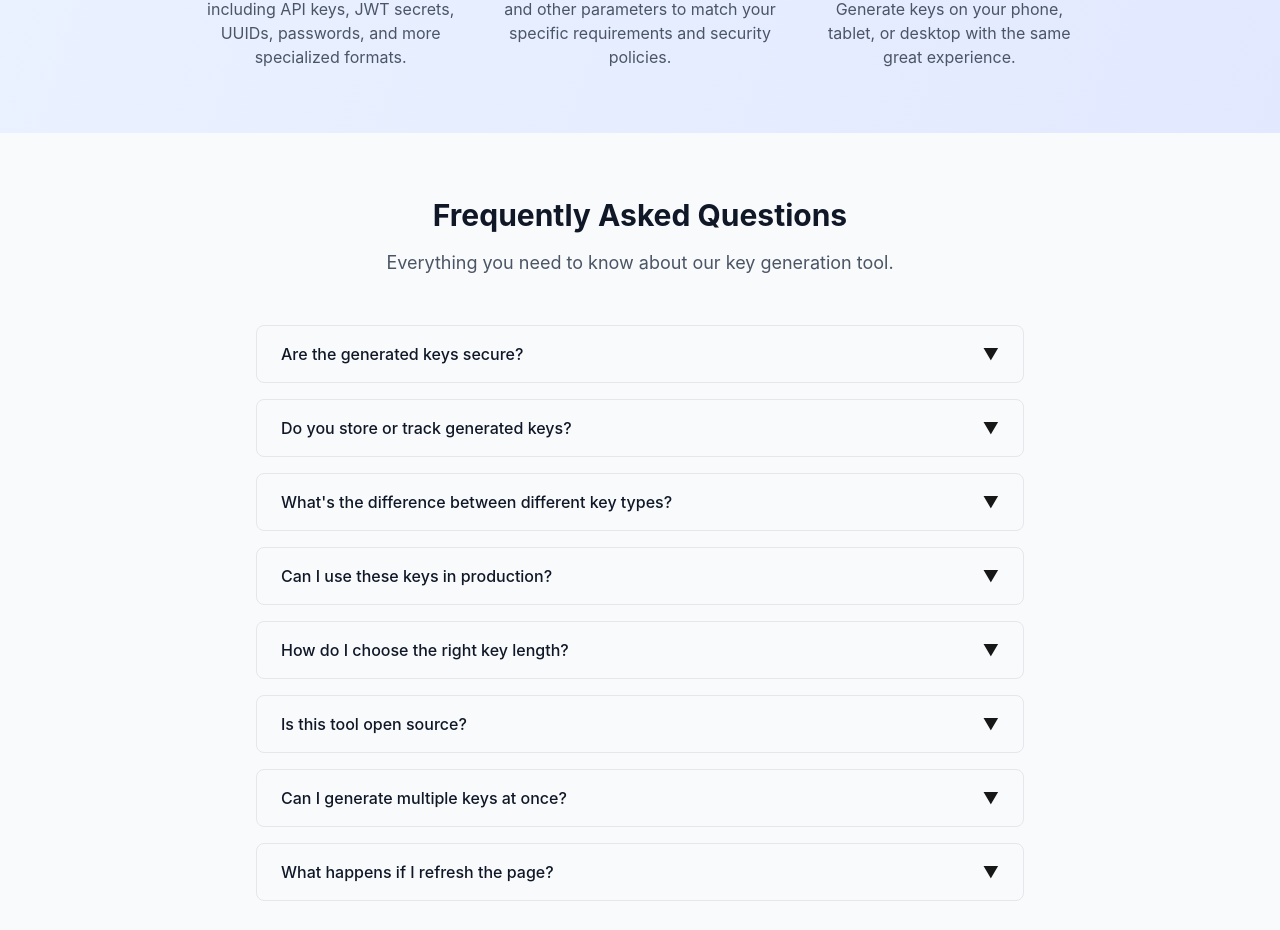
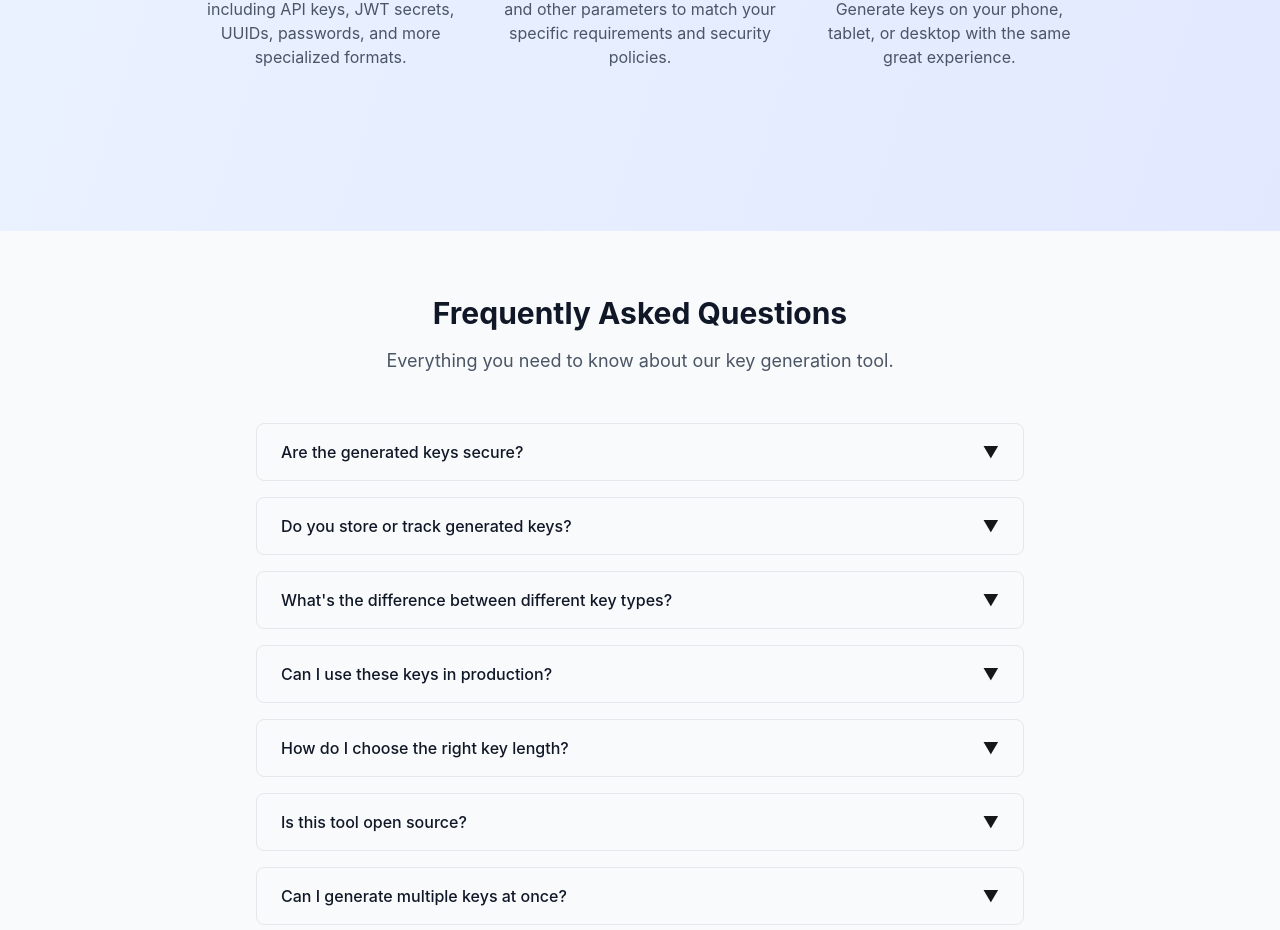
Before and after one commit to yjgoo/key-generator, a Next.js app: page / in a window 1280 px wide. Shown: the part 2716-3646 px from the top of the page. Built offline with nearby package versions, Linux system fonts and the light colour scheme; no server answers.

Commit message:
Add restrained ad slots to key pages

```diff
--- a/src/app/page.tsx
+++ b/src/app/page.tsx
@@ -4,6 +4,7 @@ import { Hero } from '@/components/Hero';
 import { Introduction } from '@/components/Introduction';
 import { FAQ } from '@/components/FAQ';
 import { Footer } from '@/components/Footer';
+import { AdSlot } from '@/components/AdSlot';
 
 export default function Home() {
   return (
@@ -13,6 +14,7 @@ export default function Home() {
         <Hero />
         <KeyGenerators />
         <Introduction />
+        <AdSlot placement="inline-banner" className="px-4 pb-12" />
         <FAQ />
       </main>
       <Footer />
--- a/src/app/posts/[slug]/page.tsx
+++ b/src/app/posts/[slug]/page.tsx
@@ -8,6 +8,7 @@ import rehypeSanitize from 'rehype-sanitize';
 import { Header } from '@/components/Header';
 import { Footer } from '@/components/Footer';
 import { ShareSection } from '@/components/ShareSection';
+import { AdSlot } from '@/components/AdSlot';
 import { addCommentAction } from './actions';
 import { getPublishedPostBySlug, listComments, listRelatedPostsByTags, listRelatedTools } from '@/lib/posts';
 
@@ -406,6 +407,7 @@ export default async function PostDetailPage({ params }: PageProps) {
 
           <aside className="space-y-6 lg:sticky lg:top-24 h-fit">
             <ShareSection title={post.title} url={shareUrl} />
+            <AdSlot placement="content-rectangle" />
             {relatedTools.length > 0 && (
               <section aria-labelledby="related-tools-title">
                 <div className="rounded-xl border border-gray-200 bg-white p-5 shadow-sm">
--- a/src/app/posts/page.tsx
+++ b/src/app/posts/page.tsx
@@ -3,6 +3,7 @@ import Image from 'next/image';
 import Link from 'next/link';
 import { Header } from '@/components/Header';
 import { Footer } from '@/components/Footer';
+import { AdSlot } from '@/components/AdSlot';
 import { listPublishedCategories, listPublishedPosts, listPublishedTags } from '@/lib/posts';
 
 export const metadata: Metadata = {
@@ -158,6 +159,8 @@ export default async function PostsPage({ searchParams }: PostsPageProps) {
           )}
         </div>
 
+        <AdSlot placement="inline-banner" className="mb-8" />
+
         <div className="grid gap-6">
           {posts.map((post) => (
             <Link
--- /dev/null
+++ b/src/components/AdSlot.tsx
@@ -0,0 +1,55 @@
+import Script from 'next/script';
+
+type AdPlacement = 'inline-banner' | 'content-rectangle';
+
+const ADS = {
+  'inline-banner': {
+    key: 'bb9f14d28ee91bb533468621fcdff0d5',
+    width: 320,
+    height: 50,
+  },
+  'content-rectangle': {
+    key: '84c222d080ecc5b3e21d6b8d44156eb5',
+    width: 300,
+    height: 250,
+  },
+} satisfies Record<AdPlacement, { key: string; width: number; height: number }>;
+
+interface AdSlotProps {
+  placement: AdPlacement;
+  className?: string;
+}
+
+export function AdSlot({ placement, className = '' }: AdSlotProps) {
+  const ad = ADS[placement];
+  const scriptId = `ad-options-${placement}`;
+
+  return (
+    <aside
+      className={`mx-auto flex w-full justify-center overflow-hidden ${className}`}
+      aria-label="Advertisement"
+    >
+      <div
+        className="flex items-center justify-center"
+        style={{ width: ad.width, minHeight: ad.height }}
+      >
+        <Script id={scriptId} strategy="afterInteractive">
+          {`
+            window.atOptions = {
+              key: '${ad.key}',
+              format: 'iframe',
+              height: ${ad.height},
+              width: ${ad.width},
+              params: {}
+            };
+          `}
+        </Script>
+        <Script
+          id={`ad-invoke-${placement}`}
+          src={`https://www.highperformanceformat.com/${ad.key}/invoke.js`}
+          strategy="afterInteractive"
+        />
+      </div>
+    </aside>
+  );
+}
--- a/src/components/GeneratorPage.tsx
+++ b/src/components/GeneratorPage.tsx
@@ -5,6 +5,7 @@ import Link from 'next/link';
 import { Header } from '@/components/Header';
 import { Footer } from '@/components/Footer';
 import { StructuredData } from '@/components/StructuredData';
+import { AdSlot } from '@/components/AdSlot';
 import { KeyGenerator, generateKey as generateKeyUtil } from '@/lib/keyGenerators';
 
 interface GeneratorPageProps {
@@ -220,6 +221,8 @@ export function GeneratorPage({ generator, seoDescription, pageUrl }: GeneratorP
             </ul>
           </div>
         </div>
+
+        <AdSlot placement="content-rectangle" className="mb-12" />
       </main>
 
       <Footer />
--- a/src/components/crypto/CryptoPageShell.tsx
+++ b/src/components/crypto/CryptoPageShell.tsx
@@ -4,6 +4,7 @@ import { ReactNode } from 'react';
 import Link from 'next/link';
 import { Header } from '@/components/Header';
 import { Footer } from '@/components/Footer';
+import { AdSlot } from '@/components/AdSlot';
 
 interface CryptoPageShellProps {
   title: string;
@@ -51,6 +52,8 @@ export function CryptoPageShell({
         <div className="bg-white rounded-xl shadow-lg border border-gray-200 p-6 md:p-8">
           {children}
         </div>
+
+        <AdSlot placement="content-rectangle" className="mt-10" />
       </main>
 
       <Footer />
```
